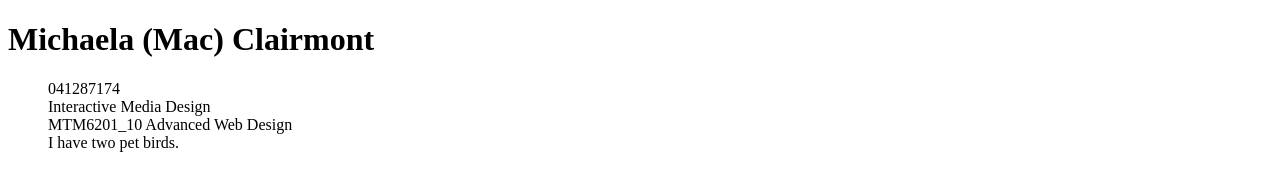
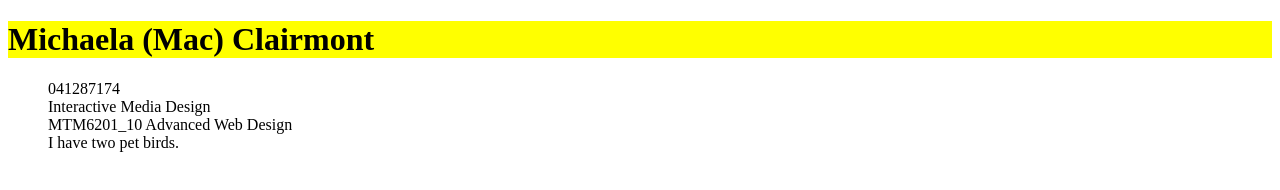
Before and after one commit to clai0047/mtm6201-week1, a plain HTML site: page index.html in a window 1280 px wide. Drawn offline with Linux system fonts and the light colour scheme; files that its build step writes are made by us from their sources.

Commit message:
background colour to h1

```diff
--- a/styles.css/style.css
+++ b/styles.css/style.css
@@ -1,2 +1 @@
-{.h1  background-color: yellow;}
-{.h1 { color: blue; } }
+.h1{background-color: yellow;}
```
